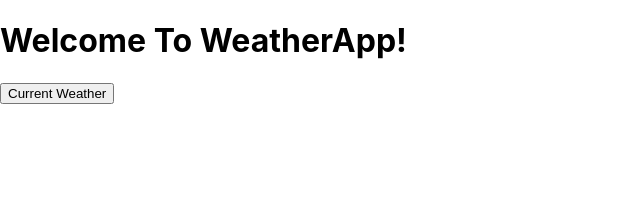
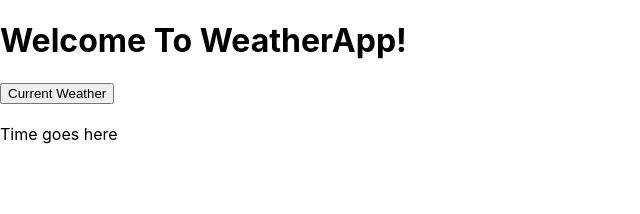
Before and after one commit to ltramos7/weatherAppReact, a React (Create React App) app: page / in a window 1280 px wide. Shown: the top 214 px of the page, without its empty margins (0-640 px from the left). Built offline with nearby package versions, Linux system fonts and the light colour scheme.

Commit message:
feat: can console log date and time

```diff
--- a/src/components/WeatherCard.js
+++ b/src/components/WeatherCard.js
@@ -1,13 +1,32 @@
 import React, { Component } from 'react'
 
 export default class WeatherCard extends Component {
+
+    getLocalTime = () => {
+        let today = new Date(this.props.localWeather.dt*1000)
+        // let today = new Date(Number(data.dt)*1000)
+        console.log(today)
+        let [month, day, year] = today.toLocaleDateString("en-US").split("/")
+        let hour = today.getHours()
+        let minute = today.getMinutes()
+        console.log(month, day, year, hour, minute)
+
+    }
+    componentDidUpdate = () => {
+        this.getLocalTime()
+    }
+
     render() {
+        // let today = new Date(Number(this.props.localWeather.dt)*1000)
+        // let [month, day, year, hour] = today.toLocaleDateString("en-US").split("/")
         let localWeather = this.props.localWeather
         console.log(this.props.localWeather)
+
         return (
             <div id="local-weather-info-container">
                 <h2 id="city-location">{localWeather.name}</h2>
-                <p id="current-time"></p>
+                <p id="current-time" onChange={this.getLocalTime}>Time goes here</p>
+                {/* <p id="current-time">as of {hour} - {month}/{day}/{year}</p> */}
                 <p id="current-temp"></p>
                 <p id="weather-description"></p>
                 <p id="local-weather-info"></p>
```
